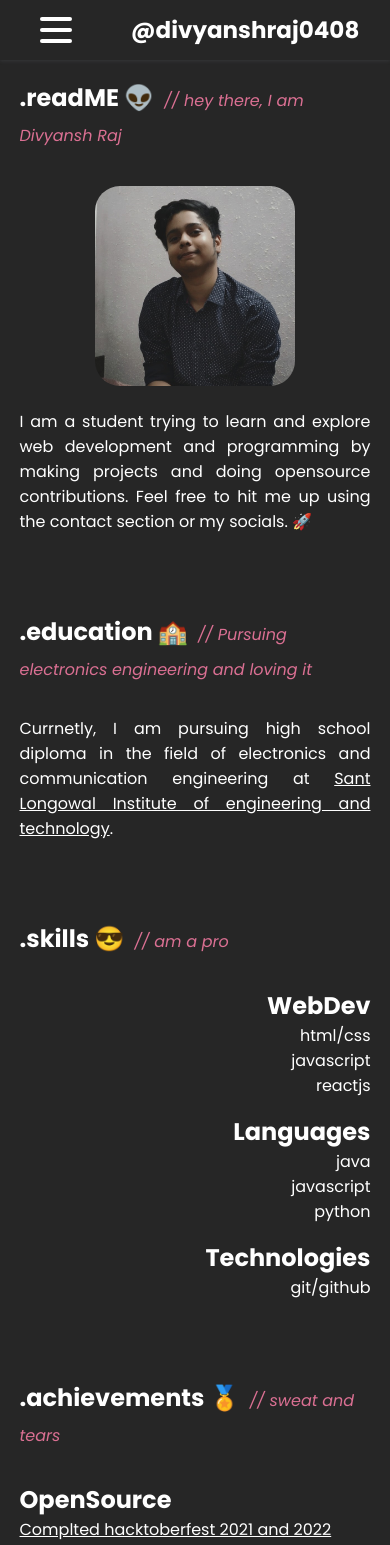
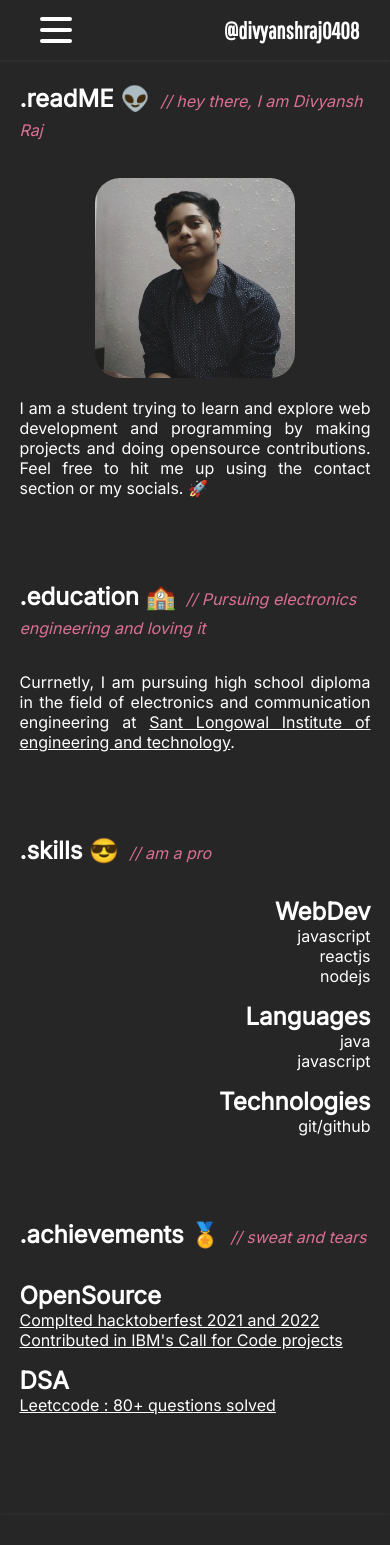
Before and after one commit to divyanshraj0408/Personal-Portfolio, a React (Create React App) app: page / in a window 390 px wide. Shown: the top 1545 px of the page. Built offline with nearby package versions, Linux system fonts and the light colour scheme.

Commit message:
look change

```diff
--- a/src/App.css
+++ b/src/App.css
@@ -1,5 +1,4 @@
-@import url("https://fonts.googleapis.com/css2?family=Poppins:ital,wght@0,100;0,200;0,300;0,400;0,500;0,600;0,700;0,800;0,900;1,100;1,200;1,300;1,400;1,500;1,600;1,700;1,800;1,900&display=swap");
-
+@import url('https://fonts.googleapis.com/css2?family=Inter&display=swap');
 * {
   margin: 0;
   padding: 0;
@@ -8,6 +7,6 @@
 }
 
 body {
-  font-family: "Poppins", sans-serif;
+  font-family: 'Inter', sans-serif;
   background: #262626;
 }
--- a/src/components/contact/contact.css
+++ b/src/components/contact/contact.css
@@ -7,6 +7,9 @@
 .link-section{
     border: 2px solid blueviolet;
 } */
+.contact-me__section{
+    padding-top: 20px;
+}
 .link-section{
     color: white;
     width: 50%;
--- a/src/components/contact/contact.js
+++ b/src/components/contact/contact.js
@@ -26,7 +26,7 @@ function contact() {
     };
     return (
         <>
-            <div className="container">
+            <div className="container contact-me__section">
                 <div className="info-head"><h2>.contact ☎️ <span className="comments">// hit me up</span></h2></div>
                 <div className="contact-section row">
                 <div className="link-section">
--- a/src/components/homepage/home.css
+++ b/src/components/homepage/home.css
@@ -1,7 +1,7 @@
 .info{
     /* border: 2px solid red; */
     color: white;
-    margin-top: 5em;
+    padding-top: 20px;
 }
 .comments{
     font-weight: lighter;
--- a/src/components/homepage/home.js
+++ b/src/components/homepage/home.js
@@ -35,15 +35,14 @@ function Maincontent() {
                     <div className="info-text row">
                         <ul className="skill_list">
                             <li><h2>WebDev</h2></li>
-                            <li>html/css</li>
                             <li>javascript</li>
                             <li>reactjs</li>
+                            <li>nodejs</li>
                         </ul>
                         <ul className="skill_list">
                             <li><h2>Languages</h2></li>
                             <li>java</li>
                             <li>javascript</li>
-                            <li>python</li>
                         </ul>
                         <ul className="skill_list">
                             <li><h2>Technologies</h2></li>
@@ -62,8 +61,8 @@ function Maincontent() {
                         </ul>
                         <ul className="skill_list achievements">
                             <li><h2>DSA</h2></li>
-                            <li style={{ textDecoration: "underline" }}><a href="https://leetcode.com/divyanshraj0408/" target="_blank" rel="noopener noreferrer" style={{ color: "white" }}>Leetccode : 70+ questions solved</a></li>
-                            <li style={{ textDecoration: "underline" }}><a href="https://www.codechef.com/users/divyanshraj" target="_blank" rel="noopener noreferrer" style={{ color: "white" }}>Codechef: rating 1125</a></li>
+                            <li style={{ textDecoration: "underline" }}><a href="https://leetcode.com/divyanshraj0408/" target="_blank" rel="noopener noreferrer" style={{ color: "white" }}>Leetccode : 80+ questions solved</a></li>
+                            {/* <li style={{ textDecoration: "underline" }}><a href="https://www.codechef.com/users/divyanshraj" target="_blank" rel="noopener noreferrer" style={{ color: "white" }}>Codechef: rating 1125</a></li> */}
                         </ul>
                     </div>
                 </div>
--- a/src/components/navbar/navbar.css
+++ b/src/components/navbar/navbar.css
@@ -1,3 +1,4 @@
+@import url('https://fonts.googleapis.com/css2?family=Pathway+Gothic+One&display=swap');
 .container {
     max-width: 1050px;
     width: 90%;
@@ -9,6 +10,7 @@
 }
 
 .navbar {
+    font-family: 'Pathway Gothic One', sans-serif;
     width: 100%;
     box-shadow: 0 1px 4px rgb(146 161 176 / 15%);
     position: fixed;
@@ -16,11 +18,17 @@
     background: #262626;
     z-index:1;
 }
-
+.navbar h1{
+    font-size: 2rem;
+}
+.menu-items{
+    font-size: 1.5rem;
+}
 .nav-container {
+    width: 100%;
     display: flex;
     max-width: 100%;
-    justify-content: space-around;
+    justify-content: space-between;
     align-items: center;
     height: 62px;
 }
@@ -41,10 +49,12 @@
     list-style: none;
 }
 .logo{
-    width: 65%;
+    width: 75%;
     color: white;
 }
-
+.navbar .nav-container a:hover {
+    font-weight: bolder;
+}
 
 @media(max-width:900px) {
 
@@ -53,12 +63,6 @@
         width: 90%;
         margin: auto;
     }
-
-    .navbar {
-        width: 100%;
-        /* box-shadow: 0 1px 4px rgb(146 161 176 / 15%); */
-    }
-
     .nav-container {
         display: flex;
         justify-content: space-between;
--- a/src/components/navbar/navbar.js
+++ b/src/components/navbar/navbar.js
@@ -6,7 +6,7 @@ function navbar() {
     <div>
       <nav>
         <div class="navbar">
-          <div class="container nav-container">
+          <div class="nav-container container">
             <input class="checkbox" type="checkbox" name="" id="" />
             <div class="hamburger-lines">
               <span class="line line1"></span>
--- a/src/components/projects/projects.css
+++ b/src/components/projects/projects.css
@@ -13,7 +13,9 @@
 *::after {
   box-sizing: border-box;
 }
-
+.project-head-div{
+  padding-top: 20px;
+}
 .card {
   /* border: 10px solid transparent; */
   line-height: 1.6;
--- a/src/components/projects/projects.js
+++ b/src/components/projects/projects.js
@@ -4,12 +4,14 @@ import SaveTabs from "../assets/SaveTabs.png";
 import Memegenerator from "../assets/Memegenerator.png";
 function projects() {
   return (
-        <>
+    <div>
       <p className="container">
         <div className="cards">
           <div className="project-head-div">
-                        <h2 className="info-head project-head">.projects 🔥 <span className="comments">// projects i have worked on</span></h2>
-
+            <h2 className="info-head project-head">
+              .projects 🔥{" "}
+              <span className="comments">// projects i have worked on</span>
+            </h2>
           </div>
           <div className="projects-cards row">
             <Cards
@@ -18,11 +20,18 @@ function projects() {
               link={"https://github.com/divyanshraj0408/SaveTabs"}
               image={SaveTabs}
             />
-                        <Cards headline={"Meme Generator"} discription={"Generate random memes and give them your desired captions"} link={"https://github.com/divyanshraj0408/RandomMemeGenerator"} image={Memegenerator} />
+            <Cards
+              headline={"Meme Generator"}
+              discription={
+                "Generate random memes and give them your desired captions"
+              }
+              link={"https://github.com/divyanshraj0408/RandomMemeGenerator"}
+              image={Memegenerator}
+            />
           </div>
         </div>
       </p>
-        </>
-    )
+    </div>
+  );
 }
 export default projects;
```
Lines whose indentation alone changed are shown as unchanged.
